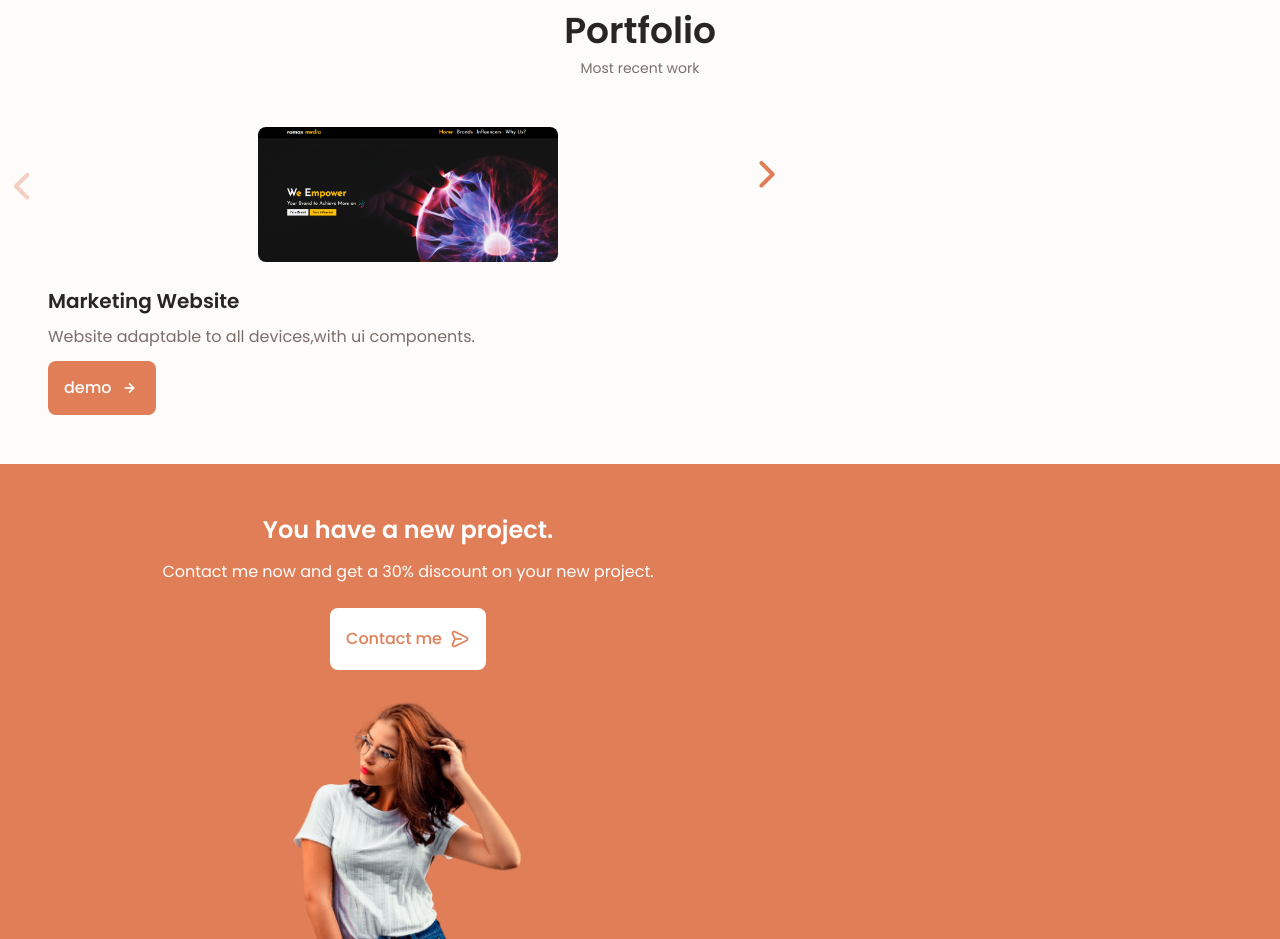
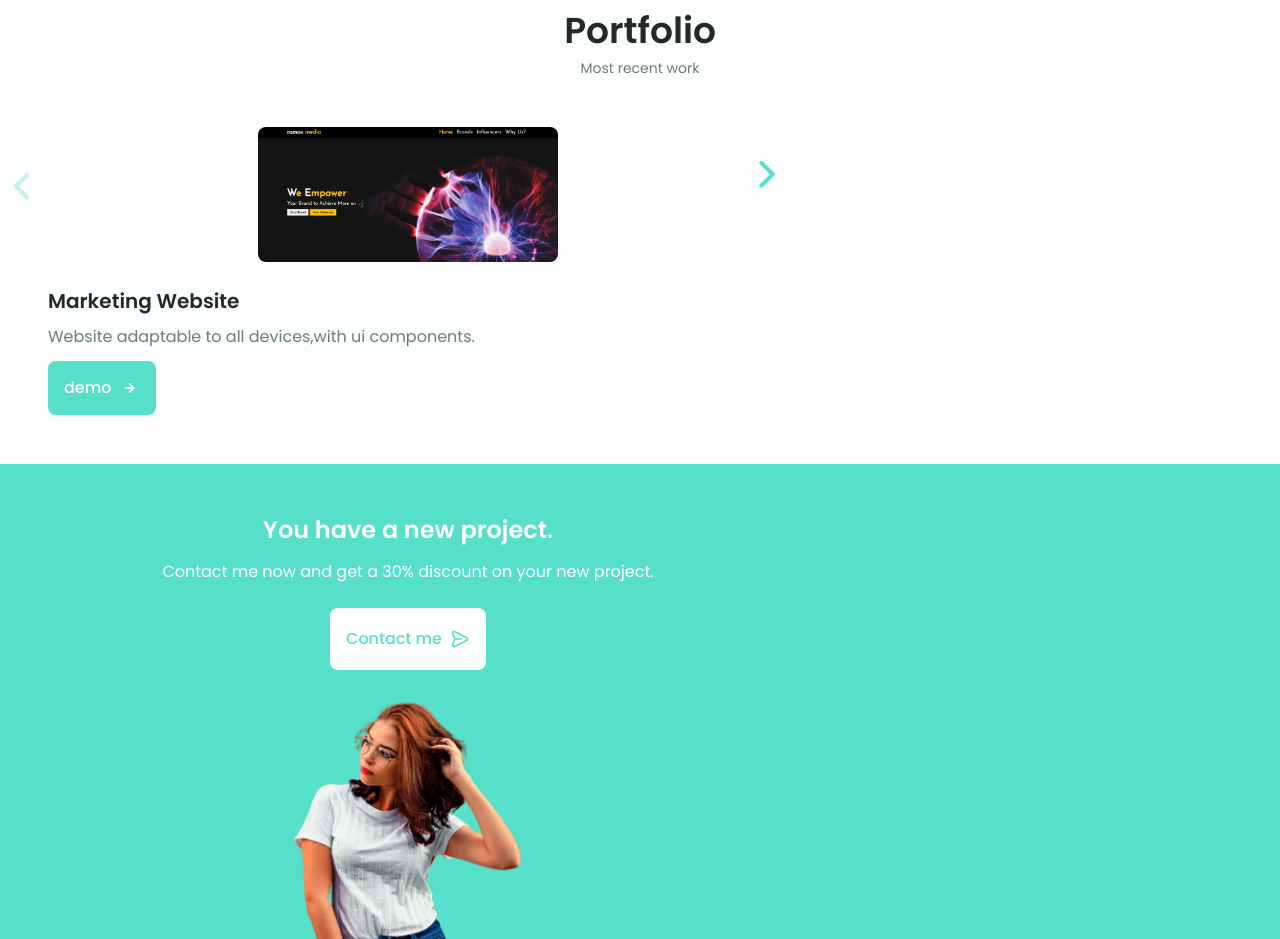
Before and after one commit to Paras-Web-developer/Prince-portfolio, a plain HTML site: page index.html in a window 1280 px wide. Shown: the part 3811-4750 px from the top of the page. Drawn offline with nearby package versions, Linux system fonts and the light colour scheme.

Commit message:
change color theme

```diff
--- a/assets/css/styles.css
+++ b/assets/css/styles.css
@@ -7,7 +7,7 @@
 
   /*========== Colors ==========*/
   /* Change favorite color */
-  --hue-color: 17;
+  --hue-color: 170;
   /*Purple 250 - Green 142 - Blue 230 - Pink 340*/
 
   /* HSL color mode */
```
